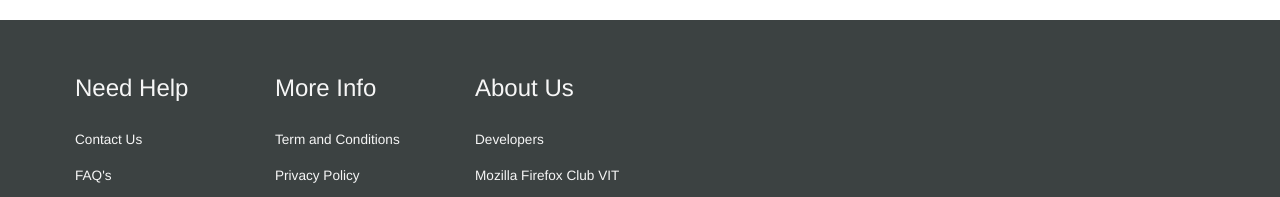
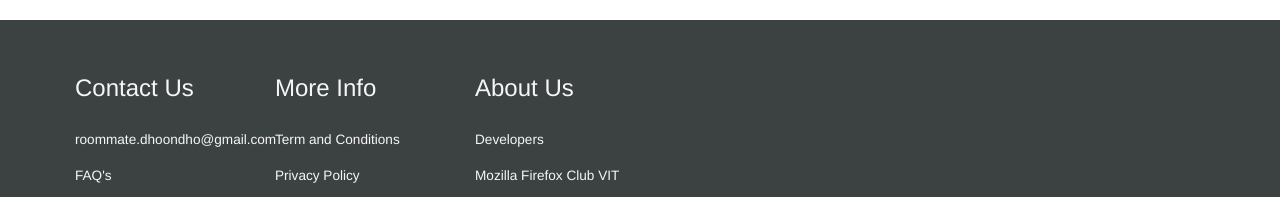
Before and after one commit to utkarsh-creator/Roommate-Dhoondho, a React (Create React App) app in the folder client/: page /Team in a window 1280 px wide. Shown: the part 1011-1208 px from the top of the page. Built offline with nearby package versions, Linux system fonts and the light colour scheme.

Commit message:
minor changes

```diff
--- a/client/src/Components/Footer/Footer.jsx
+++ b/client/src/Components/Footer/Footer.jsx
@@ -8,11 +8,11 @@ const Footer = () => {
       <div className="footer__container">
         <div className="footer__top">
           <div>
-            <h6 className="footer__title">Need Help</h6>
+            <h6 className="footer__title">Contact Us</h6>
             <ul className="footer__list">
               <li className="footer__list-item">
                 <a href="" className="footer__list-link">
-                  Contact Us
+                  roommate.dhoondho@gmail.com
                 </a>
               </li>
               <li className="footer__list-item">
```
